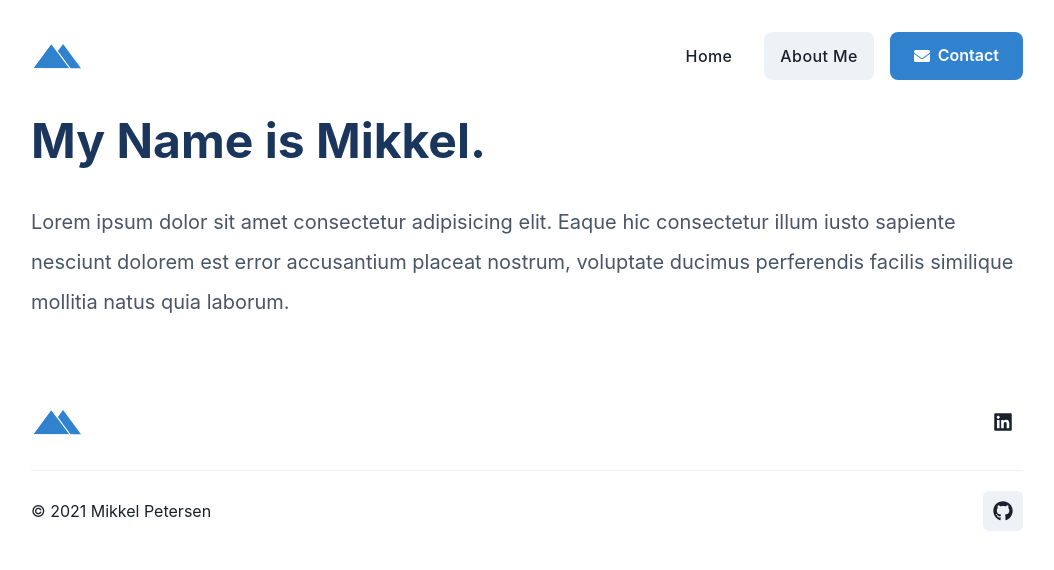
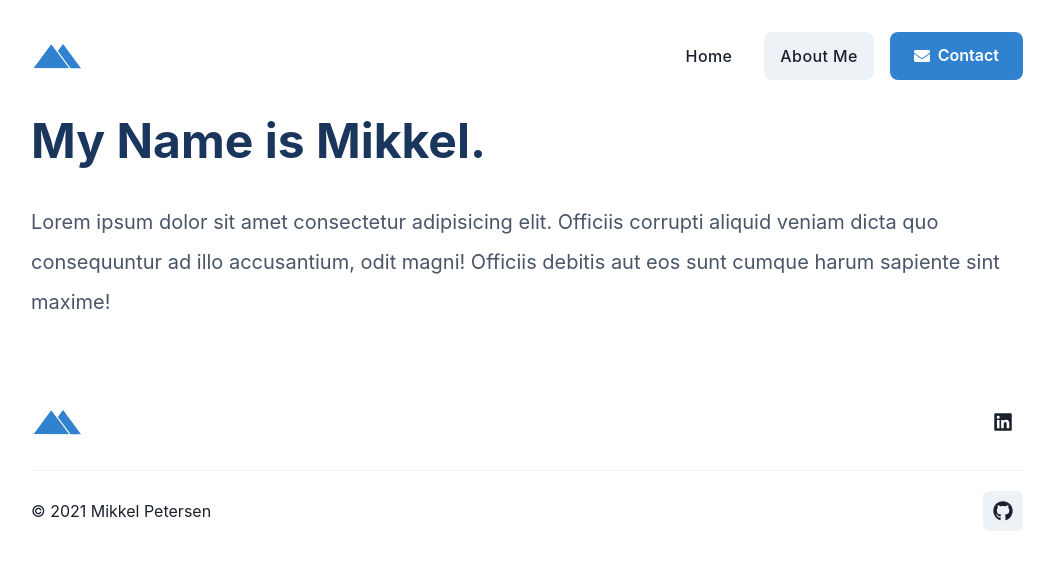
Before and after one commit to mikkelpetersen/mikkelpetersen-dk, a Next.js app: page /about in a window 1280 px wide. Shown: the top 570 px of the page, without its empty margins (113-1167 px from the left). Built offline with nearby package versions, Linux system fonts and the light colour scheme.

Commit message:
Cleanup 🧹 + Minor Bug Fix

```diff
--- a/pages/about.js
+++ b/pages/about.js
@@ -1,19 +1,14 @@
 import Layout from "@/components/Layout";
-import { Box, Heading, SlideFade, Stack, Text } from "@chakra-ui/react";
+import { Box, Heading, SlideFade, Text } from "@chakra-ui/react";
 import { NextSeo as SEO } from "next-seo";
 
-const Index = () => {
+const About = () => {
   return (
     <>
       <SEO title="About Me" />
       <Layout>
         <Box as="section">
           <SlideFade as="section" in={true} offsetY={50}>
-            <Stack
-              alignItems="center"
-              direction={{ base: "column", md: "row" }}
-              spacing={4}
-            >
             <Box>
               <Heading
                 as="h1"
@@ -28,13 +23,12 @@ const Index = () => {
                 lineHeight="taller"
                 my={8}
               >
-                  Lorem ipsum dolor sit amet consectetur adipisicing elit. Eaque
-                  hic consectetur illum iusto sapiente nesciunt dolorem est
-                  error accusantium placeat nostrum, voluptate ducimus
-                  perferendis facilis similique mollitia natus quia laborum.
+                Lorem ipsum dolor sit amet consectetur adipisicing elit.
+                Officiis corrupti aliquid veniam dicta quo consequuntur ad illo
+                accusantium, odit magni! Officiis debitis aut eos sunt cumque
+                harum sapiente sint maxime!
               </Text>
             </Box>
-            </Stack>
           </SlideFade>
         </Box>
       </Layout>
@@ -42,4 +36,4 @@ const Index = () => {
   );
 };
 
-export default Index;
+export default About;
```
Lines whose indentation alone changed are shown as unchanged.
